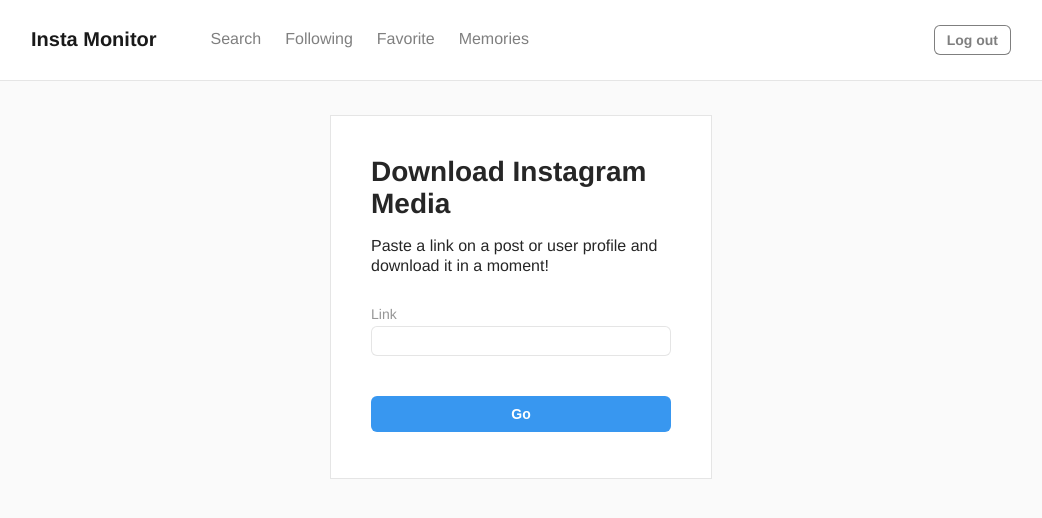
After one commit to cosmmiike/instagram-monitor, a Flask app: page /get in a window 1280 px wide. The commit adds this page. Shown: the top 518 px of the page, without its empty margins (119-1161 px from the left). Run offline with Flask 2, Linux system fonts and the light colour scheme; the visitor is signed in with stand-in values (Sample User, id 1).

Commit message:
Add Search Form

```diff
--- a/app/forms.py
+++ b/app/forms.py
@@ -8,3 +8,8 @@ class LoginForm(FlaskForm):
     password = PasswordField('Password', validators=[DataRequired()])
     remember_me = BooleanField('Remember Me')
     submit = SubmitField('Sign In')
+
+
+class DownloadForm(FlaskForm):
+    link = StringField('Link', validators=[DataRequired()])
+    submit = SubmitField('Go')
--- a/app/routes.py
+++ b/app/routes.py
@@ -4,11 +4,12 @@ from flask_login import current_user, login_user, logout_user, login_required
 import json
 
 from app import app, db
-from app.forms import LoginForm
+from app.forms import LoginForm, DownloadForm
 from app.models import User
 from app.instagram import set_instagram_cookies, get_instagram_api, self_info,\
                           get_stories_tray, get_feed, user_info, get_stories,\
-                          get_posts, get_highligts, get_followings
+                          get_posts, get_highligts, get_followings,\
+                          link_to_shortcode, link_to_username, get_post_info
 
 
 @app.route('/login', methods=['GET', 'POST'])
@@ -19,26 +20,32 @@ def login():
 
     if form.validate_on_submit():
         settings = request.cookies.get('instagram-monitor')
+        settings_web = request.cookies.get('instagram-monitor-web')
 
-        if settings is None:
-            settings = set_instagram_cookies(username=form.username.data, password=form.password.data)
-            if settings is None:
-                flash('Invalid username or password')
+        if settings is None or settings_web is None:
+            settings, settings_web = set_instagram_cookies(username=form.username.data,
+                                                           password=form.password.data)
+            if settings is None or settings_web is None:
+                flash('Invalid username or password -- 1')
                 return redirect(url_for('login'))
-            elif settings == -1:
-                flash('For security purposes, Instagram needs to check and validate your access')
+            elif settings == -1 or settings_web == -1:
+                flash('For security purposes, Instagram needs to check and \
+                       validate your access')
                 return redirect(url_for('login'))
 
-        api = get_instagram_api(cached_settings=settings)
-        if api is None:
-            flash('Invalid username or password')
+        api, web_api = get_instagram_api(cached_settings=settings,
+                                         cached_settings_web=settings_web)
+        if api is None or web_api is None:
+            flash('Invalid username or password  -- 2')
             return redirect(url_for('login'))
-        elif api == -1:
-            flash('For security purposes, Instagram needs to check and validate your access')
+        elif api == -1 or web_api == -1:
+            flash('For security purposes, Instagram needs to check and \
+                  validate your access')
             return redirect(url_for('login'))
         else:
             resp = make_response(redirect(url_for('login')))
             resp.set_cookie('instagram-monitor', value=settings)
+            resp.set_cookie('instagram-monitor-web', value=settings_web)
             new_cookies = True
 
         user = User.query.filter_by(username=form.username.data).first()
@@ -70,7 +77,8 @@ def index():
     if not current_user.is_authenticated:
         return redirect(url_for('login'))
     settings = request.cookies.get('instagram-monitor')
-    api = get_instagram_api(settings)
+    settings_web = request.cookies.get('instagram-monitor-web')
+    api, web_api = get_instagram_api(settings, settings_web)
     info = self_info(api)['user']
     stories_tray = get_stories_tray(api)['tray'][:7]
     posts_feed = get_feed(api)['feed_items']
@@ -83,7 +91,8 @@ def user(username):
     if not current_user.is_authenticated:
         return redirect(url_for('login'))
     settings = request.cookies.get('instagram-monitor')
-    api = get_instagram_api(settings)
+    settings_web = request.cookies.get('instagram-monitor-web')
+    api, web_api = get_instagram_api(settings, settings_web)
     info = user_info(api, username)['user']
     stories = get_stories(api, username)
     posts = get_posts(api, username)
@@ -99,9 +108,45 @@ def contacts():
     if not current_user.is_authenticated:
         return redirect(url_for('login'))
     settings = request.cookies.get('instagram-monitor')
-    api = get_instagram_api(settings)
+    settings_web = request.cookies.get('instagram-monitor-web')
+    api, web_api = get_instagram_api(settings, settings_web)
     followings = get_followings(api, current_user.username)['users']
     with open('test.json', 'w') as f:
         print(json.dump(followings, f))
     return render_template('contacts.html', title='Contacts',
                            contacts=followings)
+
+
+@app.route('/get', methods=['GET', 'POST'])
+def get_media():
+    if not current_user.is_authenticated:
+        return redirect(url_for('login'))
+    form = DownloadForm()
+    if form.validate_on_submit():
+        settings = request.cookies.get('instagram-monitor')
+        settings_web = request.cookies.get('instagram-monitor-web')
+        api, web_api = get_instagram_api(settings, settings_web)
+        data = form.link.data
+        result = link_to_shortcode(data)
+        if result is not None:
+            try:
+                post_info = get_post_info(web_api, result)
+                flash(post_info['display_resources'][0]['src'])
+                # return redirect(url_for(''))
+            except:
+                flash('The post doesn\'t exist')
+                return redirect(url_for('get_media'))
+        else:
+            result = link_to_username(data)
+            if result is not None:
+                return redirect(url_for('user', username=result))
+            else:
+                return redirect(url_for('user', username=data))
+                flash('The post nor the user profile are not found')
+                return redirect(url_for('get_media'))
+        return redirect(url_for('get_media'))
+    return render_template('get.html', title='Get instagram media', form=form)
+
+
+# @app.route('/get/p/<code>')
+# def get_post():
--- a/app/static/css/style.css
+++ b/app/static/css/style.css
@@ -388,8 +388,8 @@ h2 {
 .contacts__item img {
   display: block;
   float: left;
-  width: 150px;
-  height: 150px;
+  width: 100px;
+  height: 100px;
   margin-right: 30px;
   border-radius: 50%;
 }
--- a/app/templates/base.html
+++ b/app/templates/base.html
@@ -21,7 +21,10 @@
         </li>
       {% else %}
         <li class="main_navigation__item">
-          <a href="{{ url_for('contacts') }}">Contacts</a>
+          <a href="{{ url_for('get_media') }}">Search</a>
+        </li>
+        <li class="main_navigation__item">
+          <a href="{{ url_for('contacts') }}">Following</a>
         </li>
         <li class="main_navigation__item">
           <a href="#">Favorite</a>
--- /dev/null
+++ b/app/templates/get.html
@@ -0,0 +1,20 @@
+{% extends "base.html" %}
+
+{% block app_content %}
+
+<section class="get_media container">
+  <div class="login__block">
+    <h1>Download Instagram Media</h1>
+    <p class="login__description">Paste a link on a post or user profile and download it in a moment!</p>
+    <form class="get_media__form form" action="" method="post" novalidate>
+      {{ form.hidden_tag() }}
+      <div class="form__field_group">
+        <p class="form__label">{{ form.link.label }}</p>
+        <p class="form__field">{{ form.link(class="form__text_input fw") }}</p>
+        <p>{{ form.submit(class="form__submit fw") }}</p>
+      </div>
+    </form>
+  </div>
+</section>
+
+{% endblock %}
```
Also changed, not shown: app/instagram.py (+45 -7 lines).
